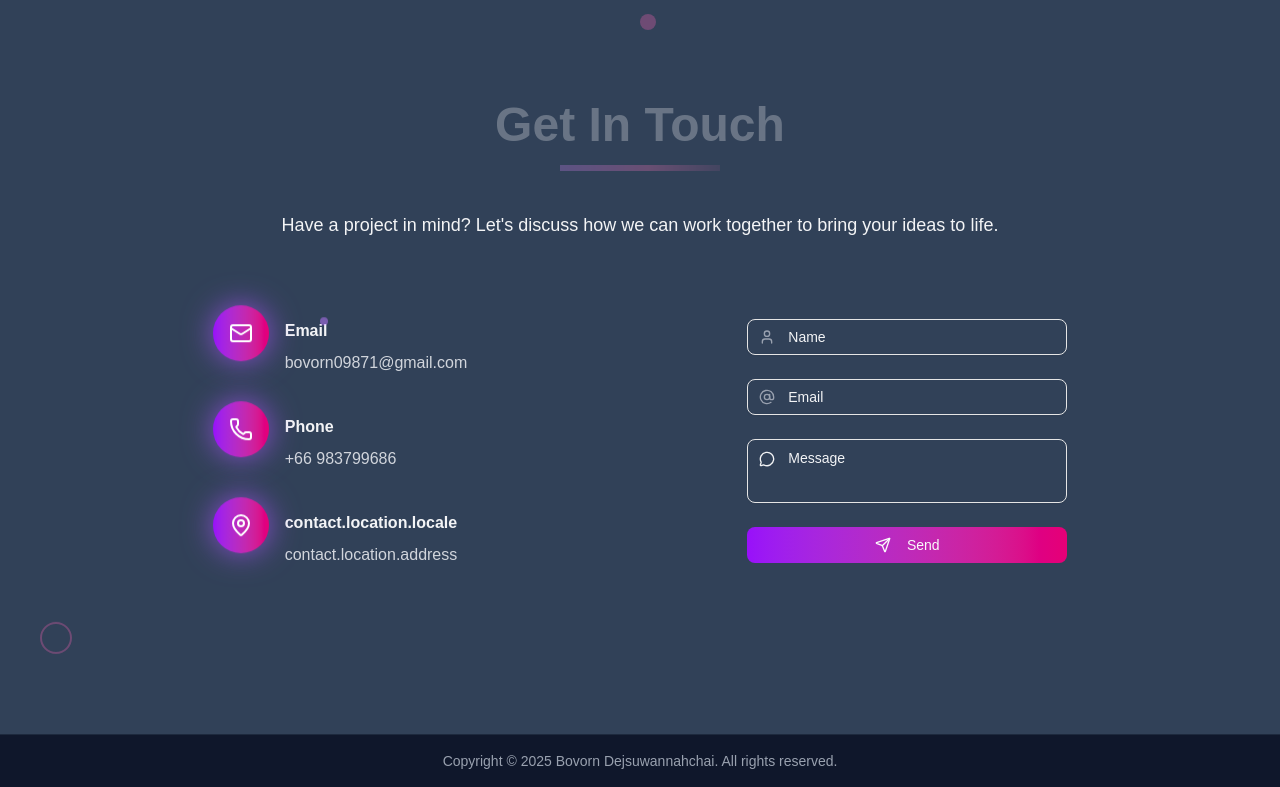
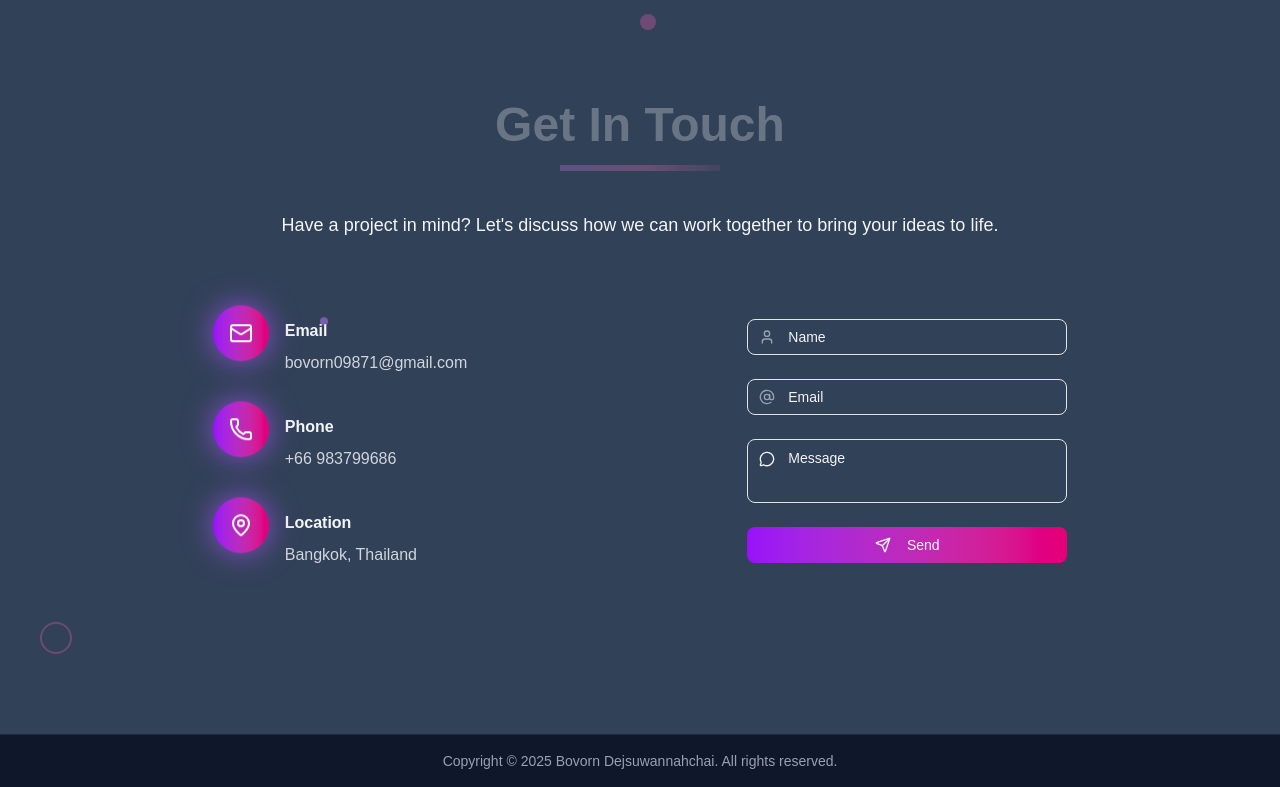
Before and after one commit to Bxvxrnchxxn/react_tutorial, a Next.js app: page / in a window 1280 px wide. Shown: the part 7236-8023 px from the top of the page. Built offline with nearby package versions, Linux system fonts and the light colour scheme; a web font is replaced by a local one.

Commit message:
FixBug: fix translate eng

```diff
--- a/src/i18n.ts
+++ b/src/i18n.ts
@@ -272,7 +272,10 @@ i18n
             },
             email: "Email",
             phone: "Phone",
-            location: "Location",
+            location: {
+              locale: "Location",
+              address: "Bangkok, Thailand",
+            },
           },
           validate: {
             name: "Please enter your name",
```
